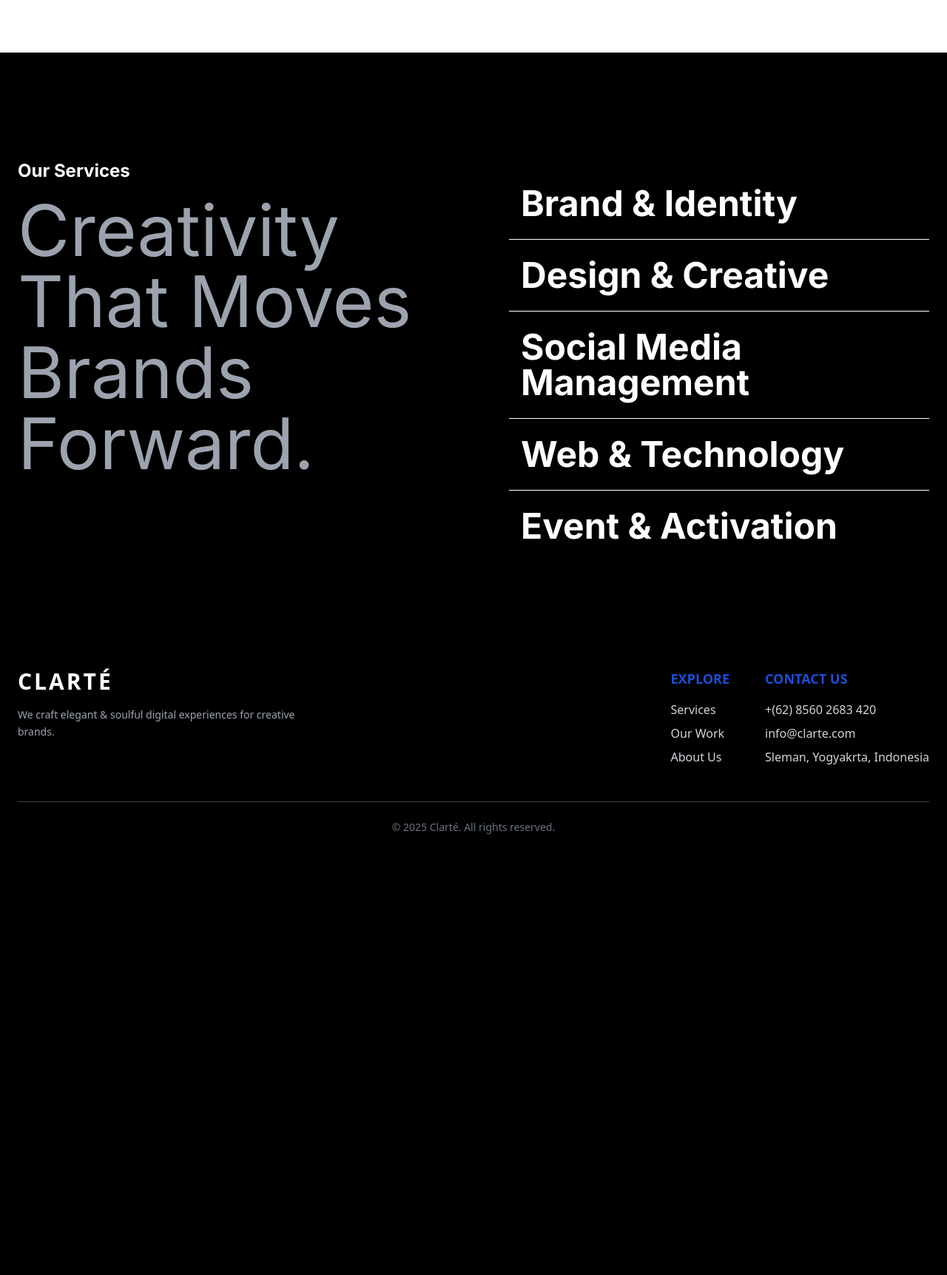
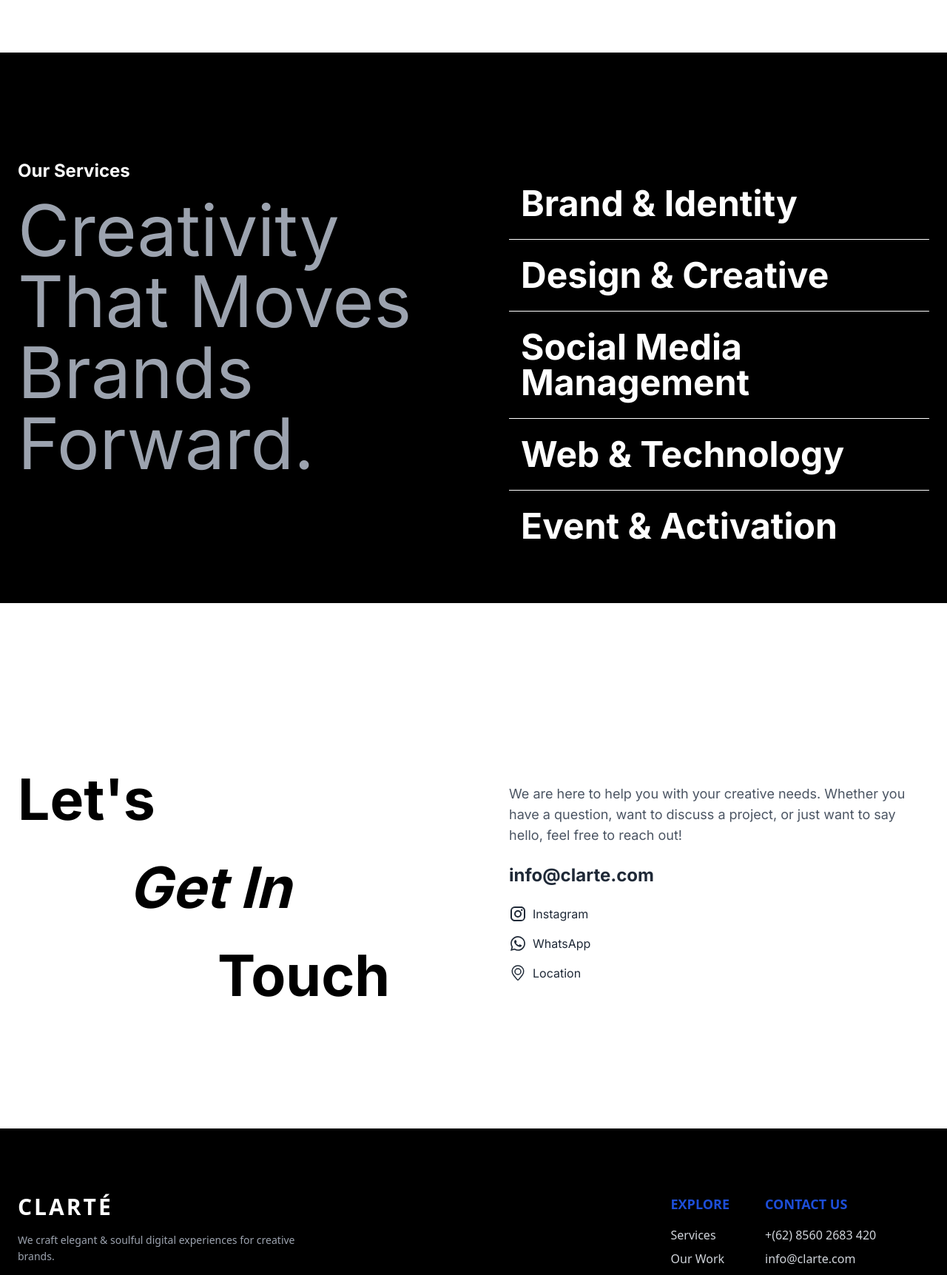
Before and after one commit to Fendyra/Clarte, a PHP site: page /index.php in a window 1280 px wide. Shown: the part 2231-3954 px from the top of the page at 74% size. Before the commit the page ends 3358 px from the top, so only its background shows below. Run offline with PHP 8.4, Linux system fonts and the light colour scheme; some libraries are stand-ins or nearby versions.

Commit message:
Update Contact Page

```diff
--- a/public/contact.php
+++ b/public/contact.php
@@ -0,0 +1,55 @@
+<body class="bg-white font-sans">
+    <div class="container mx auto px-6 py-20">
+        <div class="grid grid-cols-1 lg:grid-cols-2 gap-16 md:gap-24">
+            <!-- Kolom Kiri: Judul dan Tagline -->
+            <div class="flex flex-col items-start lg:mt-16">
+                <h3 class="text-[clamp(2.5rem,8vw,5rem)] lg:text-[clamp(3rem,6vw,5rem)] font-bold mb-1 hover:scale-105 hover:tracking-wide transition-all duration-300">
+                    Let's
+                </h3>
+                <h3 class=" italic text-[clamp(2.5rem,8vw,5rem)] lg:text-[clamp(3rem,6vw,5rem)] font-bold mb-1 ml-[25vw] md:ml-[8vw] lg:ml-[150px] hover:scale-105 hover:tracking-wide transition-all duration-300">
+                    Get In
+                </h3>
+                <h3 class="text-[clamp(2.5rem,8vw,5rem)] lg:text-[clamp(3rem,6vw,5rem)] font-bold mb-1 ml-[30vw] md:ml-[10vw] lg:ml-[270px] hover:scale-105 hover:tracking-wide transition-all duration-300">
+                    Touch
+                </h3>
+            </div>
+
+            <!-- Kolom Kanan: Informasi Contact -->
+             <div clas>
+                <p class="text-gray-600 text-lg mb-6 lg:mt-[100px]">
+                    We are here to help you with your creative needs. Whether you have a question, want to discuss a project, or just want to say hello, feel free to reach out!
+                </p>
+
+                <div class="space-y-4 text-xl md:text-2xl">
+                    <a href="mailto:info@clarte.com">
+                        <span class="text-gray-800 font-bold hover:text-blue-700">info@clarte.com</span>
+                    </a>
+                </div>
+
+                <!-- social media links -->
+           <div class="flex flex-col space-y-4 mt-6">
+            <a href="https://www.instagram.com/clarteagency" target="_blank" class="text-gray-800 hover:text-blue-700 transition-colors duration-300 flex items-center space-x-2">
+                <svg xmlns="http://www.w3.org/2000/svg" width="24" height="24" viewBox="0 0 24 24">
+            <path fill="currentColor" d="M7.8 2h8.4C19.4 2 22 4.6 22 7.8v8.4a5.8 5.8 0 0 1-5.8 5.8H7.8C4.6 22 2 19.4 2 16.2V7.8A5.8 5.8 0 0 1 7.8 2m-.2 2A3.6 3.6 0 0 0 4 7.6v8.8C4 18.39 5.61 20 7.6 20h8.8a3.6 3.6 0 0 0 3.6-3.6V7.6C20 5.61 18.39 4 16.4 4zm9.65 1.5a1.25 1.25 0 0 1 1.25 1.25A1.25 1.25 0 0 1 17.25 8A1.25 1.25 0 0 1 16 6.75a1.25 1.25 0 0 1 1.25-1.25M12 7a5 5 0 0 1 5 5a5 5 0 0 1-5 5a5 5 0 0 1-5-5a5 5 0 0 1 5-5m0 2a3 3 0 0 0-3 3a3 3 0 0 0 3 3a3 3 0 0 0 3-3a3 3 0 0 0-3-3" />
+                </svg>
+                <span>Instagram</span>
+            </a>
+            <a href="https://wa.me/6285602683420?text=Halo,%20saya%20tertarik%20dengan%20layanan%20Anda" target="_blank" class="text-gray-800 hover:text-blue-700 transition-colors duration-300 flex items-center space-x-2">
+                <svg xmlns="http://www.w3.org/2000/svg" width="24" height="24" viewBox="0 0 24 24">
+                    <path fill="currentColor" d="M19.05 4.91A9.82 9.82 0 0 0 12.04 2c-5.46 0-9.91 4.45-9.91 9.91c0 1.75.46 3.45 1.32 4.95L2.05 22l5.25-1.38c1.45.79 3.08 1.21 4.74 1.21c5.46 0 9.91-4.45 9.91-9.91c0-2.65-1.03-5.14-2.9-7.01m-7.01 15.24c-1.48 0-2.93-.4-4.2-1.15l-.3-.18l-3.12.82l.83-3.04l-.2-.31a8.26 8.26 0 0 1-1.26-4.38c0-4.54 3.7-8.24 8.24-8.24c2.2 0 4.27.86 5.82 2.42a8.18 8.18 0 0 1 2.41 5.83c.02 4.54-3.68 8.23-8.22 8.23m4.52-6.16c-.25-.12-1.47-.72-1.69-.81c-.23-.08-.39-.12-.56.12c-.17.25-.64.81-.78.97c-.14.17-.29.19-.54.06c-.25-.12-1.05-.39-1.99-1.23c-.74-.66-1.23-1.47-1.38-1.72c-.14-.25-.02-.38.11-.51c.11-.11.25-.29.37-.43s.17-.25.25-.41c.08-.17.04-.31-.02-.43s-.56-1.34-.76-1.84c-.2-.48-.41-.42-.56-.43h-.48c-.17 0-.43.06-.66.31c-.22.25-.86.85-.86 2.07s.89 2.4 1.01 2.56c.12.17 1.75 2.67 4.23 3.74c.59.26 1.05.41 1.41.52c.59.19 1.13.16 1.56.1c.48-.07 1.47-.6 1.67-1.18c.21-.58.21-1.07.14-1.18s-.22-.16-.47-.28" />
+                </svg>
+            <span>WhatsApp</span>
+                 <a href="https://maps.app.goo.gl/KCJumm2e6DJGJhK68" target="_blank" class="text-gray-800 hover:text-blue-700 transition-colors duration-300 flex items-center space-x-2">
+                    <svg xmlns="http://www.w3.org/2000/svg" width="24" height="24" viewBox="0 0 24 24">
+                        <g fill="currentColor" fill-rule="evenodd" clip-rule="evenodd">
+                            <path d="M7.25 10a4.75 4.75 0 1 1 9.5 0a4.75 4.75 0 0 1-9.5 0M12 6.75a3.25 3.25 0 1 0 0 6.5a3.25 3.25 0 0 0 0-6.5" />
+                            <path d="M3.524 8.857a8.29 8.29 0 0 1 8.26-7.607h.432a8.29 8.29 0 0 1 8.26 7.607a8.94 8.94 0 0 1-1.99 6.396l-4.793 5.861a2.187 2.187 0 0 1-3.386 0l-4.793-5.861a8.94 8.94 0 0 1-1.99-6.396m8.26-6.107A6.79 6.79 0 0 0 5.02 8.98a7.44 7.44 0 0 0 1.656 5.323l4.793 5.862a.687.687 0 0 0 1.064 0l4.793-5.862A7.44 7.44 0 0 0 18.98 8.98a6.79 6.79 0 0 0-6.765-6.23z" />
+                        </g>
+                    </svg>
+            <span>Location</span>
+             </a>
+            </div>
+        </div>
+    </div>
+
+</body>
--- a/public/index.php
+++ b/public/index.php
@@ -8,12 +8,12 @@
     <div class="flex items-center">
       <h1 class="text-left font-bold uppercase tracking-tight leading-none text-2xl
                  md:text-[clamp(2.5rem,10vw,8rem)] p-4 pr-0">
-        Elegant
+        Elegance
       </h1>
 
       <!-- Brand CLARTÉ dengan tooltip muncul saat hover -->
       <div class="relative group ml-4 md:ml-8">
-        <div class="text-xl md:text-3xl font-bold tracking-widest text-gray-800 cursor-default">
+        <div class="text-xl md:text-3xl font-bold tracking-widest text-blue-700 cursor-default">
           CLARTÉ
         </div>
         <!-- Tooltip → muncul saat hover -->
@@ -30,11 +30,11 @@
     <!-- Judul besar hero -->
     <h1 class="text-center font-bold uppercase tracking-tight leading-none text-2xl
                md:text-[clamp(2.5rem,10vw,8rem)] p-4">
-      Design For
+      In Every
     </h1>
     <h1 class="text-left font-bold uppercase tracking-tight leading-none text-2xl
                md:text-[clamp(2.5rem,10vw,8rem)] p-4">
-      Creative Brands.
+      Identity Brand.
     </h1>
 
     <!-- Aksen garis horizontal di kanan bawah -->
@@ -126,6 +126,11 @@
     </div>
 </section>
 
+<!-- Contact Us -->
+ <section class="bg-white py-10 md:py-16">
+  <?php include "contact.php"; ?>
+</section>
+
 <!-- Footer -->
 <footer class="bg-black text-white font-sans py-10 md:py-16">
     <?php include "partials/footer.php"; ?>
--- a/public/partials/header.php
+++ b/public/partials/header.php
@@ -43,6 +43,7 @@
         <a href="profile.php" class="text-gray-700 hover:underline">Profile</a>
         <span class="text-gray-300">/</span>
         <a href="services.php" class="text-gray-700 hover:underline">Services</a>
+
       </nav>
 
       <!-- Login Button -->
```
